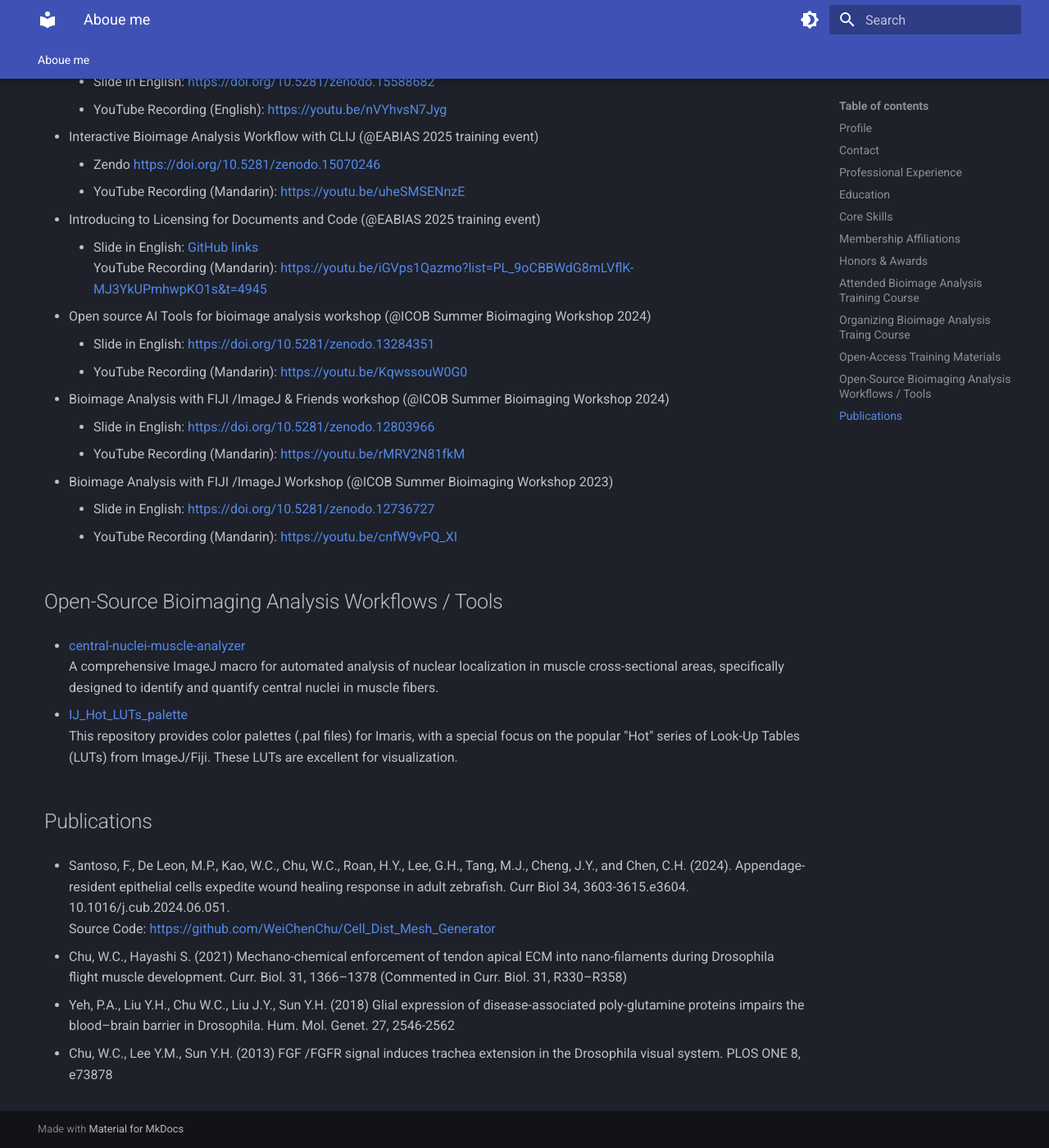
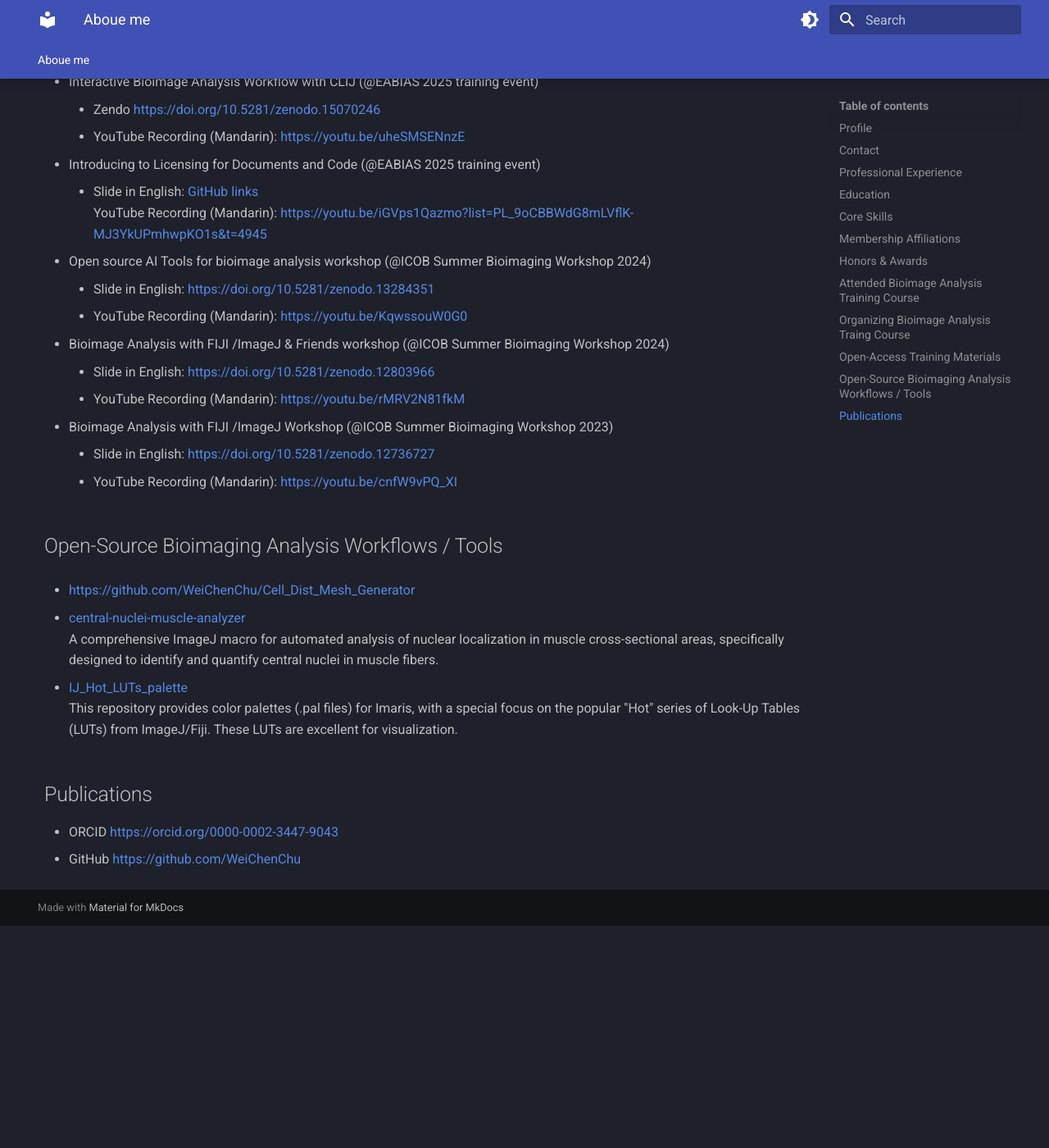
Before and after one commit to WeiChenChu/weichenchu.github.io, an MkDocs documentation site: the page built from docs/index.md, in a window 1280 px wide and 1400 px high, scrolled down 3809 px. Shown: the whole window at 82% size. Built offline with MkDocs 1.6.1 and Material for MkDocs 9.7.7, drawn with Linux system fonts in a browser that asks for light colours; after the commit the page ends 4938 px from its top, so only the background shows below that; some of the changed text lies outside the part shown.

Commit message:
simpify the publication

```diff
--- a/docs/index.md
+++ b/docs/index.md
@@ -8,8 +8,6 @@
 
 ## Contact
 - E-mail: [weichen01@as.edu.tw](mailto:weichen01@as.edu.tw)
-- GitHub: [https://github.com/WeiChenChu](https://github.com/WeiChenChu)
-- ORCID: [https://orcid.org/0000-0002-3447-9043](https://orcid.org/0000-0002-3447-9043)
 - LinkedIn: [https://www.linkedin.com/in/weichen-chu/](https://www.linkedin.com/in/weichen-chu/)
 - Bluesky: [@weichen01.bsky.social](https://bsky.app/profile/weichen01.bsky.social)
 - X (Twitter): [@WeiChenCHU1](https://x.com/WeiChenCHU1)
@@ -123,6 +121,7 @@ YouTube Recording (Mandarin): [https://youtu.be/iGVps1Qazmo?list=PL_9oCBBWdG8mLV
 
 
 ## Open-Source Bioimaging Analysis Workflows / Tools
+- [https://github.com/WeiChenChu/Cell_Dist_Mesh_Generator](https://github.com/WeiChenChu/Cell_Dist_Mesh_Generator)
 
 - [central-nuclei-muscle-analyzer](https://github.com/WeiChenChu/central-nuclei-muscle-analyzer)
   A comprehensive ImageJ macro for automated analysis of nuclear localization in muscle cross-sectional areas, specifically designed to identify and quantify central nuclei in muscle fibers.
@@ -130,14 +129,6 @@ YouTube Recording (Mandarin): [https://youtu.be/iGVps1Qazmo?list=PL_9oCBBWdG8mLV
 - [IJ_Hot_LUTs_palette](https://github.com/WeiChenChu/IJ_Hot_LUTs_palette)
 This repository provides color palettes (.pal files) for Imaris, with a special focus on the popular "Hot" series of Look-Up Tables (LUTs) from ImageJ/Fiji. These LUTs are excellent for visualization.
 
-
 ## Publications
-
-- Santoso, F., De Leon, M.P., Kao, W.C., Chu, W.C., Roan, H.Y., Lee, G.H., Tang, M.J., Cheng, J.Y., and Chen, C.H. (2024). Appendage-resident epithelial cells expedite wound healing response in adult zebrafish. Curr Biol 34, 3603-3615.e3604. 10.1016/j.cub.2024.06.051.
-Source Code: [https://github.com/WeiChenChu/Cell_Dist_Mesh_Generator](https://github.com/WeiChenChu/Cell_Dist_Mesh_Generator)
-
--  Chu, W.C., Hayashi S. (2021) Mechano-chemical enforcement of tendon apical ECM into nano-filaments during Drosophila flight muscle development. Curr. Biol. 31, 1366–1378 (Commented in Curr. Biol. 31, R330–R358)
-
-- Yeh, P.A., Liu Y.H., Chu W.C., Liu J.Y., Sun Y.H. (2018) Glial expression of disease-associated poly-glutamine proteins impairs the blood–brain barrier in Drosophila. Hum. Mol. Genet. 27, 2546-2562
-
-- Chu, W.C., Lee Y.M., Sun Y.H. (2013) FGF /FGFR signal induces trachea extension in the Drosophila visual system. PLOS ONE 8, e73878
+- ORCID [https://orcid.org/0000-0002-3447-9043](https://orcid.org/0000-0002-3447-9043)
+- GitHub [https://github.com/WeiChenChu](https://github.com/WeiChenChu)
```
